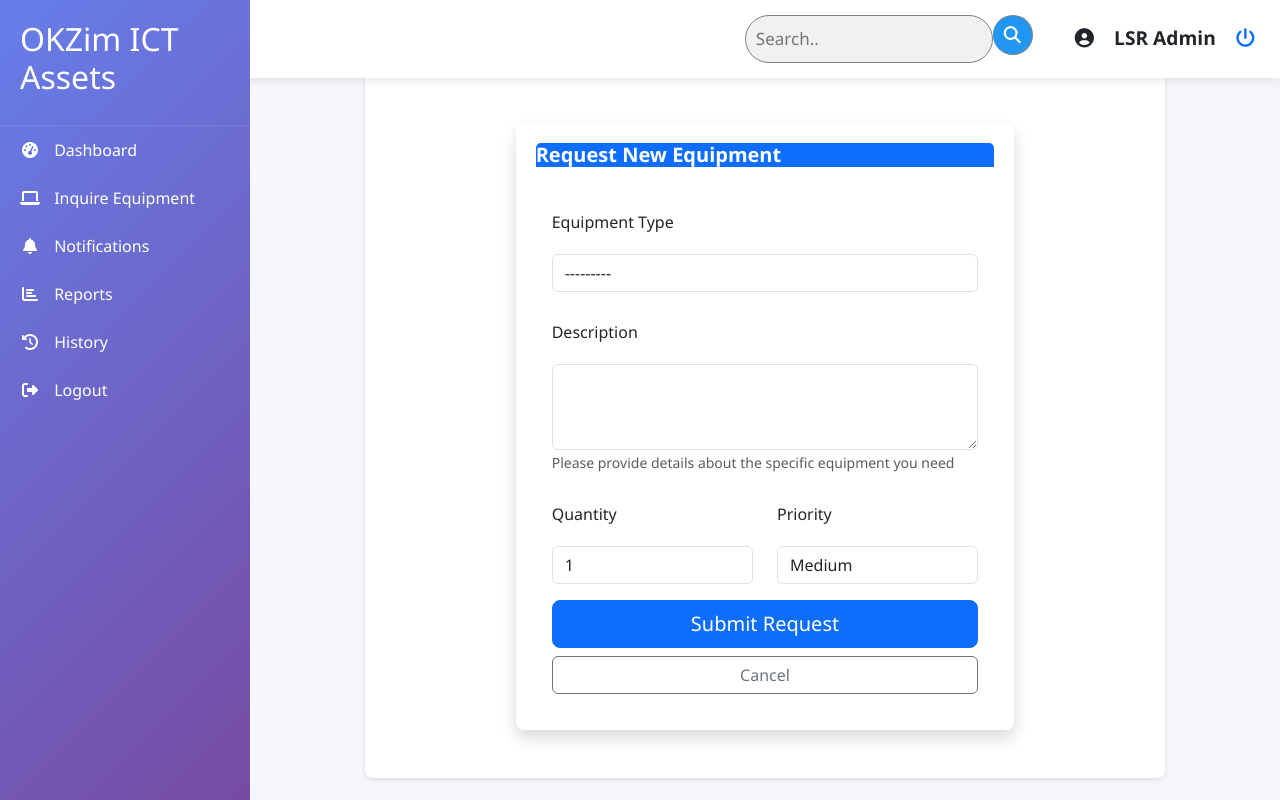
After one commit to AshelyJT/Asset_Management, a Django app: page /asset_management/inquire/ in a window 1280 px wide. The commit adds this page. Run offline with Django 5.2, Linux system fonts and the light colour scheme; a user stored in the database is signed in.

Commit message:
v1.0.2 Updated

```diff
--- a/OKAdmin/settings.py
+++ b/OKAdmin/settings.py
@@ -43,7 +43,7 @@ INSTALLED_APPS = [
     'asset_management',
 ]
 
-AUTH_USER_MODEL = 'asset_management.CustomUser'
+AUTH_USER_MODEL = 'auth.User'
 
 MIDDLEWARE = [
     'django.middleware.security.SecurityMiddleware',
--- a/OKAdmin/urls.py
+++ b/OKAdmin/urls.py
@@ -27,10 +27,10 @@ urlpatterns = [
     path('asset_management/protected', views.ProtectedView.as_view(), name='protected'),
     path('asset_management/back_to_landing_page', views.back_to_landing_page, name='back_to_landing_page'),
     path('asset_management/dashboard', views.dashboard, name='dashboard'),
-    path('asset_management/transfer_asset', views.transfer_asset, name='transfer_asset'),
     path('asset_management/notifications', views.show_notifications, name='notifications'),
     path('asset_management/individual_assets', views.individual_assets_view, name='individual_assets'),
     path('asset_management/asset_detail/<str:asset_tag>/', views.asset_detail, name='asset_detail'),
+    path('asset_management/inquire/', views.inquire_asset, name='inquire_asset'),
     path('asset_management/reports/', views.reports, name='reports'),
     path('asset_management/bulk_assets/', views.bulk_assets, name='bulk_assets'),
 ]
--- a/asset_management/forms.py
+++ b/asset_management/forms.py
@@ -61,3 +61,19 @@ class BulkAssetForm(forms.ModelForm):
             "status",
             "location",
         ]
+
+class AssetInquiryForm(forms.ModelForm):
+    class Meta:
+        model = AssetInquiry
+        fields = ['asset_type', 'description', 'quantity', 'priority']
+        widgets = {
+            'description': forms.Textarea(attrs={'rows': 3}),
+        }
+
+    def __init__(self, *args, **kwargs):
+        self.user = kwargs.pop('user', None)
+        super().__init__(*args, **kwargs)
+
+        # Add Bootstrap classes to form fields
+        for field in self.fields:
+            self.fields[field].widget.attrs.update({'class': 'form-control'})
--- a/asset_management/models.py
+++ b/asset_management/models.py
@@ -1,11 +1,5 @@
 from django.db import models
-from django.contrib.auth.models import AbstractUser
-from django.conf import settings
-
-
-class CustomUser(AbstractUser):
-    branch = models.ForeignKey(
-        "Department", on_delete=models.SET_NULL, null=True, blank=True)
+from django.contrib.auth.models import User
 
 
 class Department(models.Model):
@@ -15,16 +9,6 @@ class Department(models.Model):
 
     def __str__(self):
         return f"{self.name} ({self.branch_code})"
-
-
-class UserProfile(models.Model):
-    user = models.OneToOneField(settings.AUTH_USER_MODEL, on_delete=models.CASCADE)
-    branch = models.ForeignKey(
-        Department, on_delete=models.SET_NULL, null=True, blank=True
-    )
-
-    def __str__(self):
-        return f"{self.user.username} - {self.branch}"
 
 
 class Vendor(models.Model):
@@ -75,7 +59,8 @@ class Asset(models.Model):
 class AssetTransfer(models.Model):
     asset = models.ForeignKey(Asset, on_delete=models.CASCADE)
     from_department = models.ForeignKey(
-        Department, on_delete=models.PROTECT, related_name="transfers_out")
+        Department, on_delete=models.PROTECT, related_name="transfers_out"
+    )
     to_department = models.ForeignKey(
         Department, on_delete=models.PROTECT, related_name="transfers_in"
     )
@@ -95,12 +80,60 @@ class BulkAsset(models.Model):
     quantity = models.PositiveIntegerField(default=1)
     purchase_date = models.DateField()
     vendor = models.ForeignKey(Vendor, on_delete=models.PROTECT)
-    status = models.CharField(max_length=20, choices=[
-        ('AVAILABLE', 'Available'),
-        ('IN USE', 'In Use'),
-        ('DEPLETED', 'Depleted')
-    ], default='AVAILABLE')
+    status = models.CharField(
+        max_length=20,
+        choices=[
+            ("AVAILABLE", "Available"),
+            ("IN USE", "In Use"),
+            ("DEPLETED", "Depleted"),
+        ],
+        default="AVAILABLE",
+    )
     location = models.ForeignKey(Department, on_delete=models.PROTECT)
 
     def __str__(self):
         return f"{self.name} - Qty: {self.quantity}"
+
+
+class AssetInquiry(models.Model):
+    ASSET_TYPES = [
+        ("LAPTOP", "Laptop"),
+        ("DESKTOP", "Desktop Computer"),
+        ("PRINTER", "Printer"),
+        ("PHONE", "Phone"),
+        ("TABLET", "Tablet"),
+        ("OTHER", "Other Equipment"),
+    ]
+
+    PRIORITY_CHOICES = [
+        ("LOW", "Low"),
+        ("MEDIUM", "Medium"),
+        ("HIGH", "High"),
+        ("CRITICAL", "Critical"),
+    ]
+
+    user = models.ForeignKey(User, on_delete=models.CASCADE)
+    asset_type = models.CharField(max_length=20, choices=ASSET_TYPES)
+    description = models.TextField(help_text="Why is this equipment needed?")
+    quantity = models.PositiveIntegerField(default=1)
+    priority = models.CharField(
+        max_length=10, choices=PRIORITY_CHOICES, default="MEDIUM"
+    )
+    submitted_date = models.DateTimeField(auto_now_add=True)
+    status = models.CharField(
+        max_length=20,
+        default="PENDING",
+        choices=[
+            ("PENDING", "Pending Review"),
+            ("APPROVED", "Approved"),
+            ("DENIED", "Denied"),
+            ("FULFILLED", "Fulfilled"),
+        ],
+    )
+
+    def __str__(self):
+        return f"{self.get_asset_type_display()} request by {self.user.username}"
+
+    class Meta:
+        verbose_name_plural = "Asset Inquiries"
+        ordering = ["-submitted_date"]
--- a/asset_management/templates/dashboard.html
+++ b/asset_management/templates/dashboard.html
@@ -29,6 +29,7 @@
             </div>
             <div class="card-value">{{ total_bulk_assets }}</div>
             <div class="card-title">Bulk assets on this branch</div>
+            <br>
         </div>
     </a>
 
--- /dev/null
+++ b/asset_management/templates/inquire_asset.html
@@ -0,0 +1,89 @@
+{% extends 'base.html' %}
+{% load static %}
+
+{% block content %}
+<div class="container py-5">
+    <div class="row justify-content-center">
+        <div class="col-md-8">
+            <div class="card shadow">
+                <div class="card-header bg-primary text-white">
+                    <h3 class="mb-0">Request New Equipment</h3>
+                </div>
+                <div class="card-body">
+                    <form method="post">
+                        {% csrf_token %}
+
+                        {% if form.non_field_errors %}
+                            <div class="alert alert-danger">
+                                {{ form.non_field_errors }}
+                            </div>
+                        {% endif %}
+
+                        <div class="mb-3">
+                            <label for="{{ form.asset_type.id_for_label }}" class="form-label">
+                                Equipment Type
+                            </label>
+                            {{ form.asset_type }}
+                            {% if form.asset_type.errors %}
+                                <div class="invalid-feedback d-block">
+                                    {{ form.asset_type.errors }}
+                                </div>
+                            {% endif %}
+                        </div>
+
+                        <div class="mb-3">
+                            <label for="{{ form.description.id_for_label }}" class="form-label">
+                                Description
+                            </label>
+                            {{ form.description }}
+                            <small class="form-text text-muted">
+                                Please provide details about the specific equipment you need
+                            </small>
+                            {% if form.description.errors %}
+                                <div class="invalid-feedback d-block">
+                                    {{ form.description.errors }}
+                                </div>
+                            {% endif %}
+                        </div>
+
+                        <div class="row">
+                            <div class="col-md-6 mb-3">
+                                <label for="{{ form.quantity.id_for_label }}" class="form-label">
+                                    Quantity
+                                </label>
+                                {{ form.quantity }}
+                                {% if form.quantity.errors %}
+                                    <div class="invalid-feedback d-block">
+                                        {{ form.quantity.errors }}
+                                    </div>
+                                {% endif %}
+                            </div>
+
+                            <div class="col-md-6 mb-3">
+                                <label for="{{ form.priority.id_for_label }}" class="form-label">
+                                    Priority
+                                </label>
+                                {{ form.priority }}
+                                {% if form.priority.errors %}
+                                    <div class="invalid-feedback d-block">
+                                        {{ form.priority.errors }}
+                                    </div>
+                                {% endif %}
+                            </div>
+                        </div>
+
+                        <div class="d-grid gap-2">
+                            <button type="submit" class="btn btn-primary btn-lg">
+                                Submit Request
+                            </button>
+                            <a href="{% url 'dashboard' %}" class="btn btn-outline-secondary">
+                                Cancel
+                            </a>
+                        </div>
+                    </form>
+                </div>
+            </div>
+        </div>
+    </div>
+</div>
+{% endblock %}
--- a/asset_management/templates/partials/sidebar.html
+++ b/asset_management/templates/partials/sidebar.html
@@ -11,13 +11,7 @@
             </a>
         </li>
         <li>
-            <a href="{% url 'transfer_asset' %}">
-                <i class="fa-solid fa-arrows-turn-right"></i>
-                Transfer Asset
-            </a>
-        </li>
-        <li>
-            <a href="">
+            <a href="{% url 'inquire_asset' %}">
                 <i class="fas fa-laptop"></i>
                 Inquire Equipment
             </a>
--- a/asset_management/urls.py
+++ b/asset_management/urls.py
@@ -10,10 +10,10 @@ urlpatterns = [
     path('protected/', views.ProtectedView.as_view(), name='protected'),
     path('back_to_landing_page/', views.back_to_landing_page, name='back_to_landing_page'),
     path('dashboard/', views.dashboard, name='dashboard'),
-    path('transfer_asset/', views.transfer_asset, name='transfer_asset'),
     path('notifications/', views.show_notifications, name='notifications'),
     path('asset_management/', views.individual_assets_view, name='individual_assets'),
     path('asset_detail/<str:asset_tag>/', views.asset_detail, name='asset_detail'),
+    path('inquire/', views.inquire_asset, name='inquire_asset'),
     path('reports/', views.reports, name='reports'),
     path('bulk_assets/', views.bulk_assets, name='bulk_assets'),
 ]
--- a/asset_management/views.py
+++ b/asset_management/views.py
@@ -62,35 +62,6 @@ class ProtectedView(LoginRequiredMixin, View):
 
     def get(self, request):
         return render(request, "protected.html")
-
-
-@login_required
-def transfer_asset(request):
-    if request.method == "POST":
-        form = TransferAssetForm(request.POST)
-        if form.is_valid():
-            asset = form.cleaned_data["asset"]
-            to_department = form.cleaned_data["to_department"]
-            reason = form.cleaned_data["reason"]
-
-            asset_transfer = AssetTransfer.objects.create(
-                asset=asset,
-                from_department=asset.location,
-                to_department=to_department,
-                reason=reason,
-            )
-            asset_transfer.save()
-            messages.success(request, "Asset transfer request submitted successfully.")
-            return redirect("transfer_asset")
-        else:
-            messages.error(
-                request, "Error in form submission. Please check the details."
-            )
-
-    else:
-        form = TransferAssetForm()
-
-    return render(request, "asset_transfer.html", {"form": form})
 
 
 @login_required
@@ -162,3 +133,19 @@ def bulk_assets(request):
         or 0,
     }
     return render(request, "bulk_assets.html", context)
+
+
+@login_required
+def inquire_asset(request):
+    if request.method == 'POST':
+        form = AssetInquiryForm(request.POST, user=request.user)
+        if form.is_valid():
+            inquiry = form.save(commit=False)
+            inquiry.user = request.user
+            inquiry.save()
+            messages.success(request, 'Your asset inquiry has been submitted successfully!')
+            return redirect('inquire_asset')
+    else:
+        form = AssetInquiryForm(user=request.user)
+
+    return render(request, 'inquire_asset.html', {'form': form})
```
Also changed, not shown: asset_management/admin.py (+15 -12 lines), asset_management/templates/asset_detail.html (+24 -1 lines), asset_management/templates/asset_transfer.html (deleted, +0 -83 lines), asset_management/migrations/0001_initial.py, asset_management/migrations/0002_alter_customuser_branch.py (deleted), asset_management/migrations/0002_remove_assetinquiry_justification_and_more.py (added), asset_management/migrations/0003_bulkasset.py (deleted), db.sqlite3.
